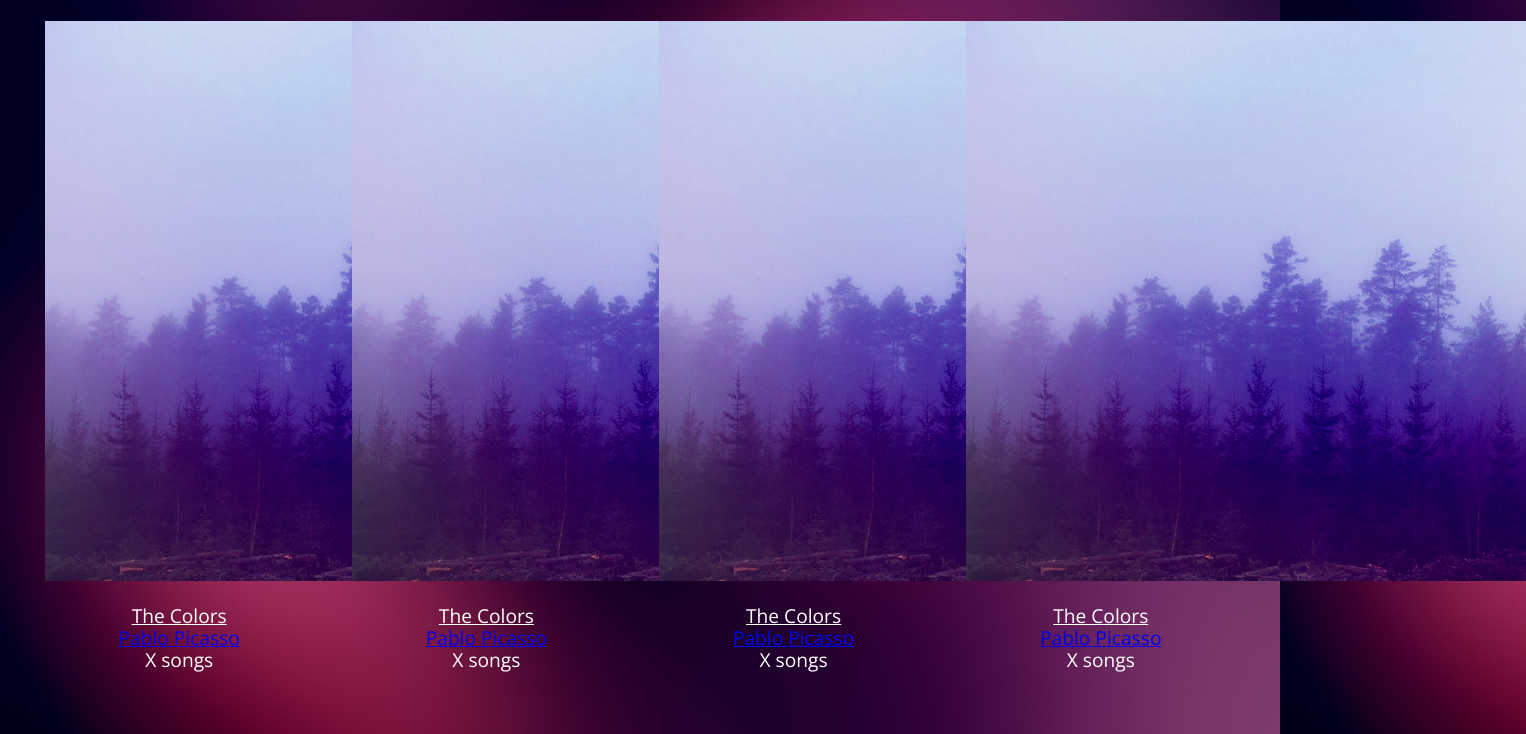
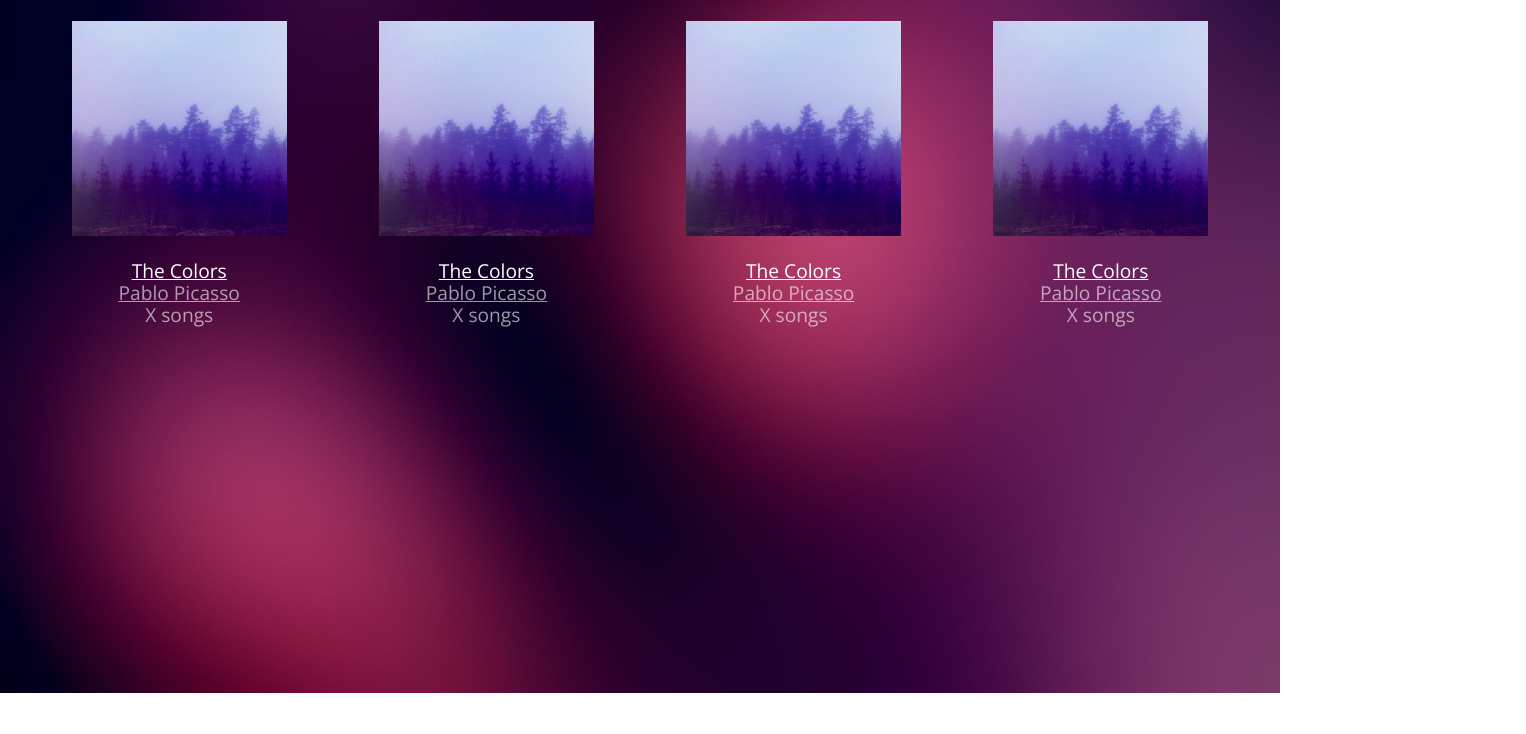
Before and after one commit to aleciadawn/bloc-jams, a plain HTML site: page collection.html in a window 1280 px wide. Shown: the part 107-841 px from the top of the page, 1526 px wide, since content can reach past the window. After the commit the page ends 800 px from the top, so only its background shows below. Drawn offline with nearby package versions, Linux system fonts and the light colour scheme; files that its build step writes are made by us from their sources.

Commit message:
Checkpoint 8 - Pseudo Class Assignment

```diff
--- a/collection.html
+++ b/collection.html
@@ -9,12 +9,11 @@
     <link rel="stylesheet" type="text/css" href="styles/main.css">
     <link rel="stylesheet" type="text/css" href="styles/collection.css">
   </head>
-  <body>
-    <body class="collection">
+  <body class="collection">
     <nav class="navbar"> <!-- nav bar -->
-        <a href="index.html" class="logo">
+      <a href="index.html" class="logo">
         <img src="assets/images/bloc_jams_logo.png" alt="bloc jams logo">
-        </a>
+      </a>
       <div class="links-container">
         <a href="collection.html" class="navbar-link">collection</a>
       </div>
--- a/styles/collection.css
+++ b/styles/collection.css
@@ -7,13 +7,13 @@ body.collection {
  }
 
  .album-covers {
-  position: relative;;
+     position: relative;
  }
 
  .collection-album-container {
      position: relative;
      margin-top: 30px;
-  margin-bottom:20px;
+     margin-bottom: 20px;
      text-align: center;
  }
 
@@ -21,14 +21,14 @@ body.collection {
      margin-top: 10px;
  }
 
-.collection-album-container .caption {
+ .collection-album-container .caption p {
      font-size: 1rem;
      font-weight: 300;
-  color: rgba (255, 255, 255, 0.6);
+     color: rgba(255, 255, 255, 0.6);
  }
 
  .collection-album-container .caption p a {
-  color:rgba (255, 255, 255, .0.6)
+     color: rgba(255, 255, 255, 0.6);
  }
 
  .collection-album-container .caption p a.album-name {
@@ -36,5 +36,5 @@ body.collection {
  }
 
  .collection-album-container img {
-  widgth:80%
+     width: 80%;
  }
--- a/styles/main.css
+++ b/styles/main.css
@@ -48,7 +48,6 @@ body {
      height: 100%;
      padding-left: 1rem;
      padding-right: 1rem;
-
      /* #3 */
      vertical-align: middle;
      color: white;
@@ -56,7 +55,6 @@ body {
      letter-spacing: 0.05rem;
      font-weight: 700;
      text-transform: uppercase;
-
      /* #4 */
      text-decoration: none;
      cursor: pointer;
@@ -65,6 +63,12 @@ body {
    /* #5 */
  .links-container .navbar-link:hover {
      color: rgb(233,50,117);
+ }
+
+
+ .links-container .navbar-link:active {
+     color: rgb(233,50,117);
+     background-color: white;
  }
     }
 
```
Also changed, not shown: index.html (+4 -4 lines). Lines whose indentation alone changed are shown as unchanged.
